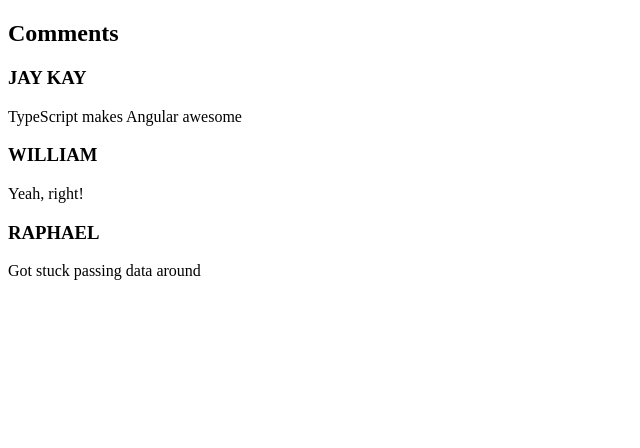
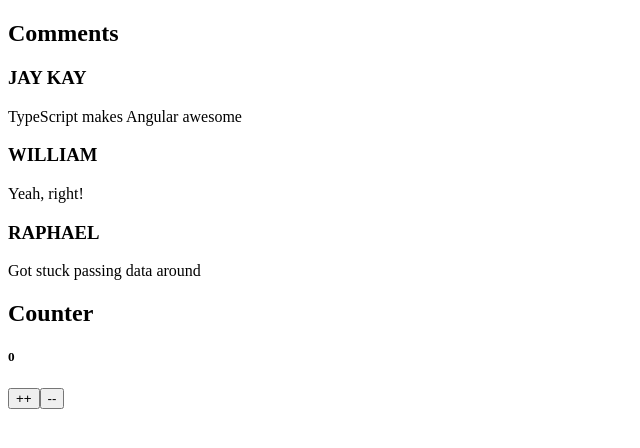
Before and after one commit to VinceGonzales/TSwithAngular, an Angular app: page / in a window 1280 px wide. Shown: the top 448 px of the page, without its empty margins (0-640 px from the left). Built offline with nearby package versions, Linux system fonts and the light colour scheme.

Commit message:
accessing properties and methods of child via parent

```diff
--- a/src/app/app.component.html
+++ b/src/app/app.component.html
@@ -2,4 +2,8 @@
   <h2>Comments</h2>
   <app-comment-list [comments]="comments" (onShowComment)="onShowComment($event)">
   </app-comment-list>
+  <h2>Counter</h2>
+  <app-counter #counter></app-counter>
+  <button (click)="counter.increment()">++</button>
+  <button (click)="counter.decrement()">--</button>
 </div>
--- a/src/app/app.module.ts
+++ b/src/app/app.module.ts
@@ -4,12 +4,14 @@
 import { AppComponent } from './app.component';
 import { CommentListComponent } from './comment-list/comment-list.component';
 import { CommentItemComponent } from './comment-item/comment-item.component';
+import { CounterComponent } from './counter/counter.component';
 
 @NgModule({
   declarations: [
     AppComponent,
     CommentListComponent,
-    CommentItemComponent
+    CommentItemComponent,
+    CounterComponent
   ],
   imports: [
     BrowserModule
--- /dev/null
+++ b/src/app/counter/counter.component.html
@@ -0,0 +1,3 @@
+<h5>
+	{{counter}}
+</h5>
--- /dev/null
+++ b/src/app/counter/counter.component.ts
@@ -0,0 +1,19 @@
+import { Component, OnInit } from '@angular/core';
+
+@Component({
+  selector: 'app-counter',
+  templateUrl: './counter.component.html',
+  styleUrls: ['./counter.component.css']
+})
+export class CounterComponent implements OnInit {
+	counter: number = 0;
+	increment() {
+		this.counter++;
+	}
+	decrement() {
+		this.counter--;
+	}
+
+	constructor() { }
+	ngOnInit() { }
+}
```
Also changed, not shown: src/app/counter/counter.component.css (added).
